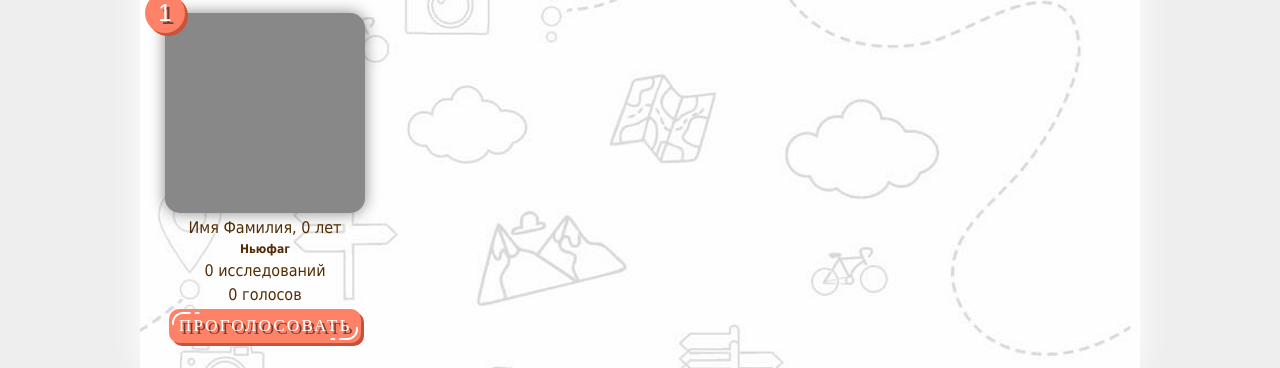
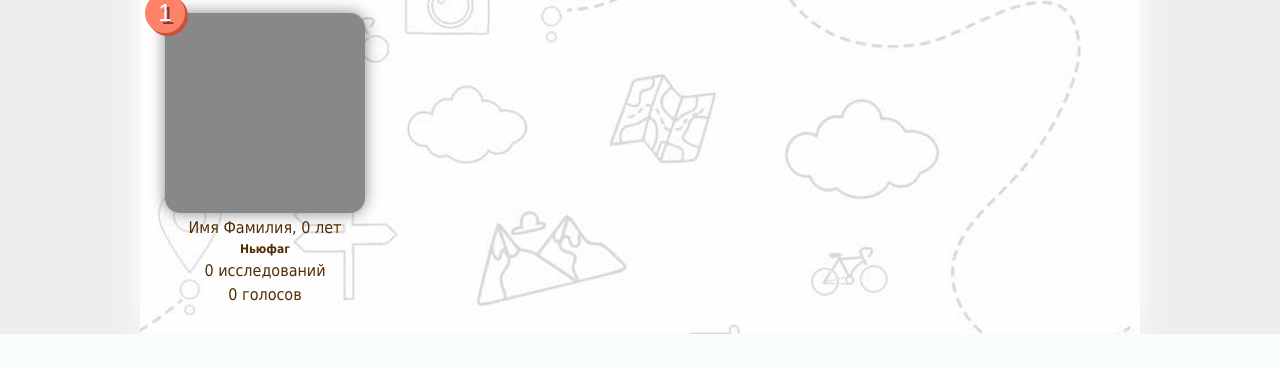
Before and after one commit to BitLittel/sledopit, a Flask app: template main/templates/rating.html in a window 1280 px wide. Shown: the part 667-1035 px from the top of the page. After the commit the page ends 1001 px from the top, so only its background shows below. Run offline with Flask 2, Linux system fonts and the light colour scheme; the template is opened without the code that fills it, so the values that code supplies are empty; parts of the project's set-up code (start-up, migrations or seed data) failed here and were passed over; some libraries are stand-ins or nearby versions; some web fonts are replaced.

Commit message:
Убрал кнопку со старницы ТОПАААА

```diff
--- a/main/templates/rating.html
+++ b/main/templates/rating.html
@@ -44,7 +44,6 @@
         <p class="rank">Ньюфаг</p>
         <p>0 исследований</p>
         <p>0 голосов</p>
-        <div class="funButtonSmall">Проголосовать</div>
       </div>
     </div>
   </div>
```
